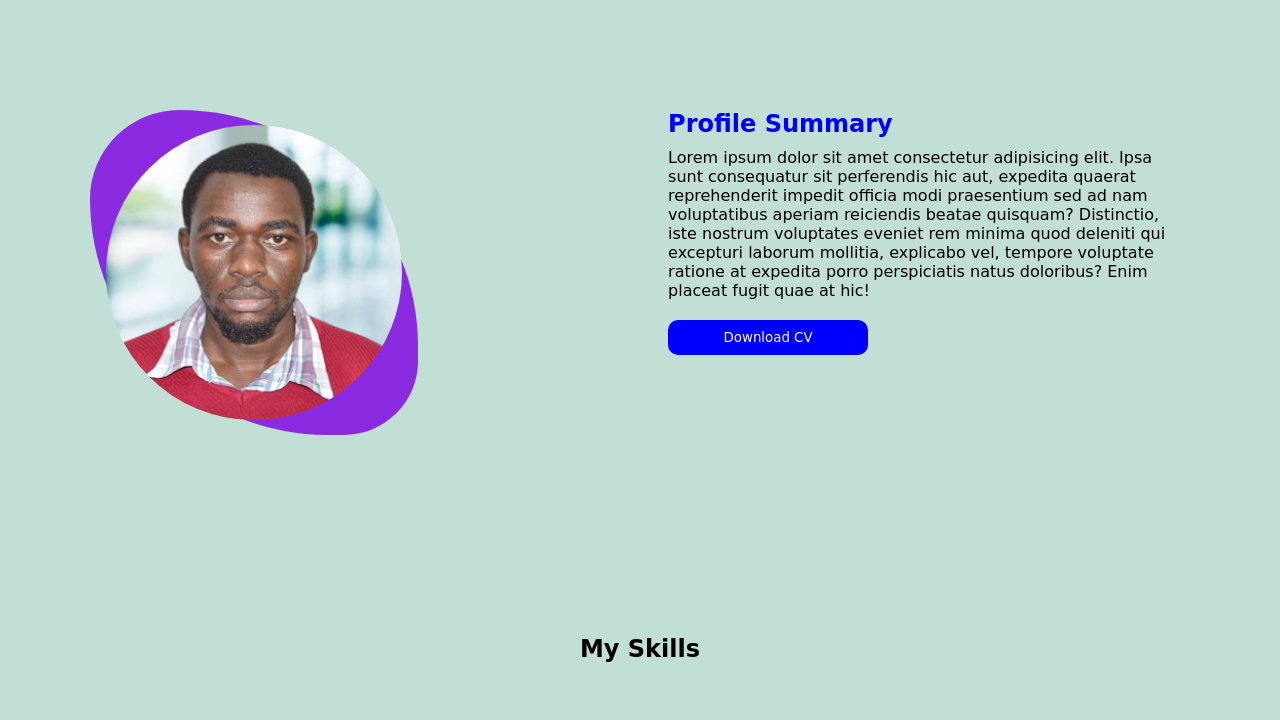
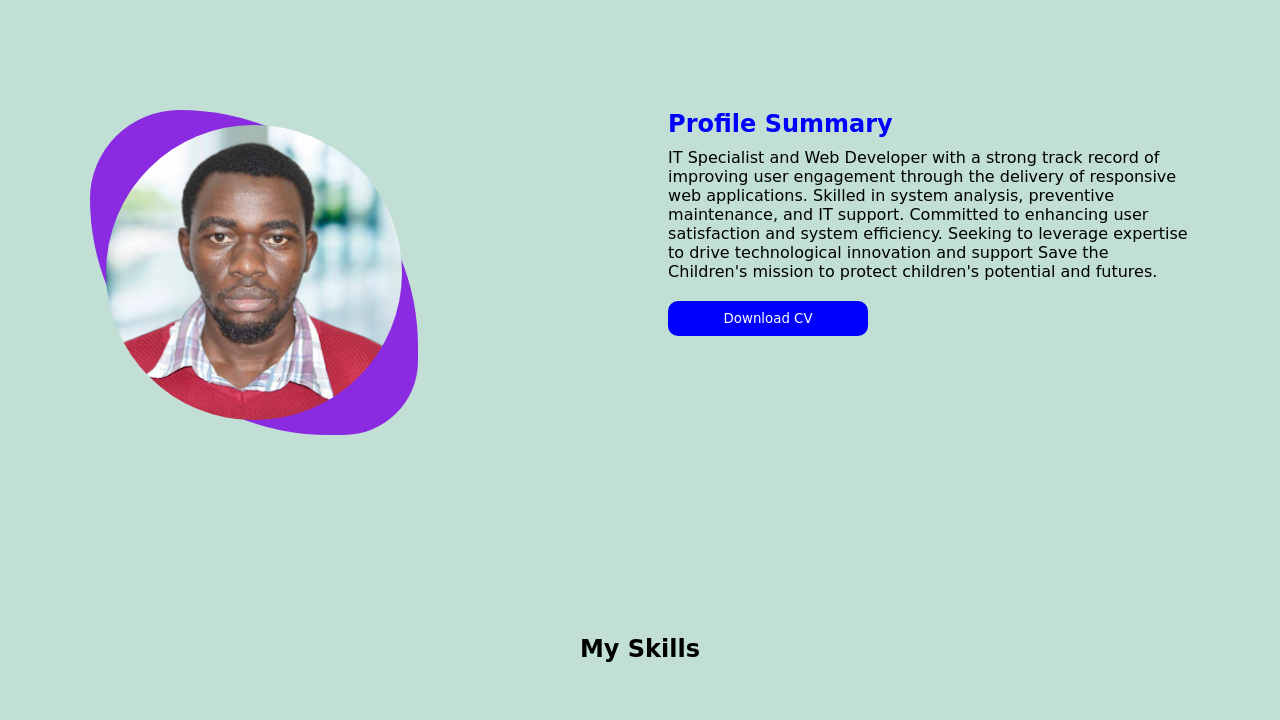
Before and after one commit to peter297/Peter-Kimani-Website, a plain HTML site: page index.html in a window 1280 px wide. Shown: the part 70-790 px from the top of the page. Drawn offline with Linux system fonts and the light colour scheme; a web font is replaced by a local one.

Commit message:
Update index.html

```diff
--- a/index.html
+++ b/index.html
@@ -40,8 +40,11 @@
 
         <div class="about">
             <h2 class="heading">Profile Summary</h2>
-            <p>Lorem ipsum dolor sit amet consectetur adipisicing elit. Ipsa sunt consequatur sit perferendis hic aut, expedita quaerat reprehenderit impedit officia modi praesentium sed ad nam voluptatibus aperiam reiciendis beatae quisquam?
-            Distinctio, iste nostrum voluptates eveniet rem minima quod deleniti qui excepturi laborum mollitia, explicabo vel, tempore voluptate ratione at expedita porro perspiciatis natus doloribus? Enim placeat fugit quae at hic!</p>
+            <p> IT Specialist and Web Developer with a strong track record of improving user engagement through the delivery
+of responsive web applications. Skilled in system analysis, preventive maintenance, and IT support.
+Committed to enhancing user satisfaction and system efficiency. Seeking to leverage expertise to drive
+technological innovation and support Save the Children's mission to protect children's potential and futures.
+</p>
            <a class="btn-link" href="https://1drv.ms/b/s!Ak4zxx4_3NInkGrhGafPe4GCWXgN?e=188lou" download="Peter Kimani CV.pdf">
             <button class="download">Download CV</button>
            </a>
```
